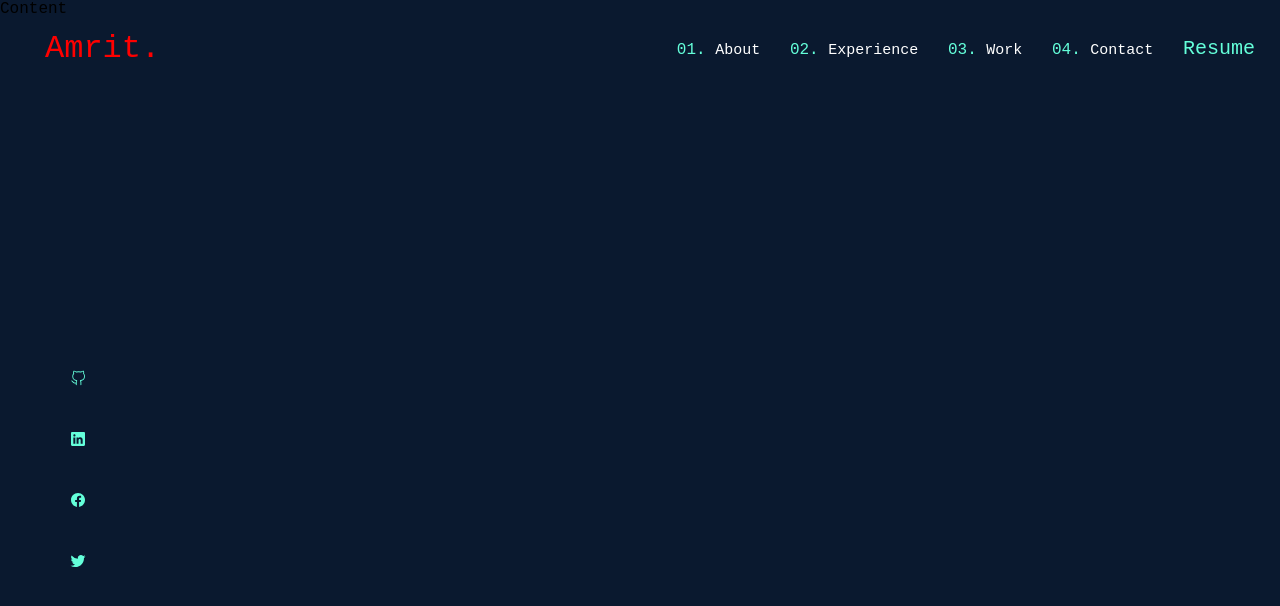
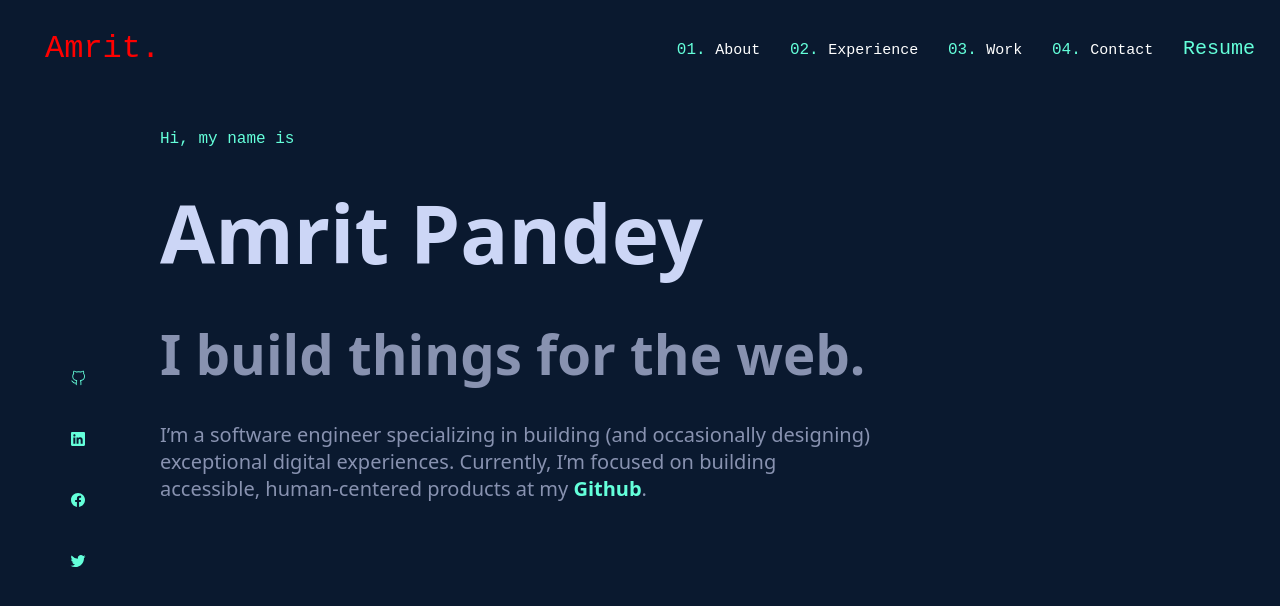
Before and after one commit to amripandey/Amrit-Portfolioweb, a Next.js app: page / in a window 1280 px wide. Shown: the top 606 px of the page. Built offline with nearby package versions, Linux system fonts and the light colour scheme.

Commit message:
some minor changes

```diff
--- a/components/Content.js
+++ /dev/null
@@ -1,7 +0,0 @@
-import styles from '<import>/styles/Home.module.css'
-
-export default function Content() {
-  return (
-    <div>Content</div>
-  )
-}
--- a/components/Leftsidebar.js
+++ b/components/Leftsidebar.js
@@ -10,7 +10,7 @@ export default function Leftsidebar() {
   return (
     <nav className={styles.container}>
         <ul>
-            <li>< VscGithubAlt /></li>
+            <li><VscGithubAlt /></li>
             <li><IoLogoLinkedin /></li>
             <li><IoLogoFacebook /></li>
             <li><IoLogoTwitter /></li>
--- a/components/Section.js
+++ b/components/Section.js
@@ -2,7 +2,11 @@ import styles from '<import>/styles/Home.module.css'
 
 export default function Section() {
   return (
-    <section className={styles.intro}>
-</section>
+    <section className={styles.intro} id = "About">
+      <p className={styles.p1element}>Hi, my name is</p>
+      <p className={styles.p2element}>Amrit Pandey</p>
+      <p className={styles.p3element}>I build things for the web.</p>
+      <p className={styles.p4element}>I’m a software engineer specializing in building (and occasionally designing) exceptional digital experiences. Currently, I’m focused on  building accessible, human-centered products at my <a href="https://github.com/amripandey" target="_blank">Github</a>.</p>
+    </section>
   )
 }
--- a/pages/index.js
+++ b/pages/index.js
@@ -5,7 +5,6 @@ import styles from '<import>/styles/Home.module.css'
 import Section from '<import>/components/Section'
 import Header from '<import>/components/Header'
 import Leftsidebar from '<import>/components/Leftsidebar'
-import Content from '<import>/components/Content'
 
 
 export default function Home() {
@@ -21,7 +20,6 @@ export default function Home() {
         <Header />
         <Leftsidebar />
         <Section />
-        <Content />
       </main>
     </>
   )
--- a/styles/Home.module.css
+++ b/styles/Home.module.css
@@ -1,4 +1,4 @@
-.grid{
+.grid {
   display: grid;
 }
 
@@ -14,13 +14,15 @@
   text-align: right;
   position: fixed;
 }
+
 .nav li {
   color: rgb(100, 255, 218);
   display: inline;
   padding: 10px;
 }
-.logo{
-  font-size:32px;
+
+.logo {
+  font-size: 32px;
   color: red;
   margin-left: 30px;
 }
@@ -33,10 +35,11 @@
   color: white;
   text-decoration: none;
 }
+
 div.Resume {
   display: inline;
   font-size: 20px;
-  color: rgb(100, 255,218);
+  color: rgb(100, 255, 218);
   padding: 10px;
   background-color: transparent;
   text-decoration: none;
@@ -44,18 +47,68 @@ div.Resume {
 
 
 /*left side bar */
-.container{
+.container {
   display: block;
   width: 50px;
   overflow: hidden;
-  height:100%;
+  height: 100%;
   position: fixed;
   margin-top: 300px;
   padding: 50px;
   list-style-type: none;
-  color: rgb(100,255,218);
+  color: rgb(100, 255, 218);
 }
-.container li{
+
+.container li {
   list-style-type: none;
   padding: 20px;
 }
+
+
+/* content section   */
+.intro{
+  margin-top:130px;
+  margin-left: 160px;
+  text-align: start;
+}
+.p1element {
+  margin-bottom: 30px;
+  font-size: 16px;
+  font-weight: 400;
+  color: rgb(100, 255, 218);
+  font-style: normal;
+  font-family: 'Courier New', Courier, monospace;
+}
+
+.p2element{
+  margin-bottom: 30px;
+  color: rgb(204, 214, 246);
+  font-size: 80px;
+  font-weight: 600;
+  font-style: normal;
+  font-family: system-ui, -apple-system, BlinkMacSystemFont, 'Segoe UI', Roboto, Oxygen, Ubuntu, Cantarell, 'Open Sans', 'Helvetica Neue', sans-serif;
+}
+.p3element{
+  margin-bottom: 30px;
+  color: rgb(136,146,176);
+  font-family: system-ui, -apple-system, BlinkMacSystemFont, 'Segoe UI', Roboto, Oxygen, Ubuntu, Cantarell, 'Open Sans', 'Helvetica Neue', sans-serif;
+  font-size: 54.64px;
+  font-weight: 600;
+  font-style: normal;
+}
+.p4element{
+  color: rgb(136,146,176);
+  font-family: system-ui, -apple-system, BlinkMacSystemFont, 'Segoe UI', Roboto, Oxygen, Ubuntu, Cantarell, 'Open Sans', 'Helvetica Neue', sans-serif;
+  font-size: 20px;
+  font-weight: 400;
+  font-style: normal;
+  margin-right: 400px;
+}
+.p4element a{
+  color:rgb(100, 255, 218);
+  font-family: system-ui, -apple-system, BlinkMacSystemFont, 'Segoe UI', Roboto, Oxygen, Ubuntu, Cantarell, 'Open Sans', 'Helvetica Neue', sans-serif;
+  font-size: 20px;
+  font-weight: 600;
+  font-style: normal;
+  text-decoration: none;
+}
```
